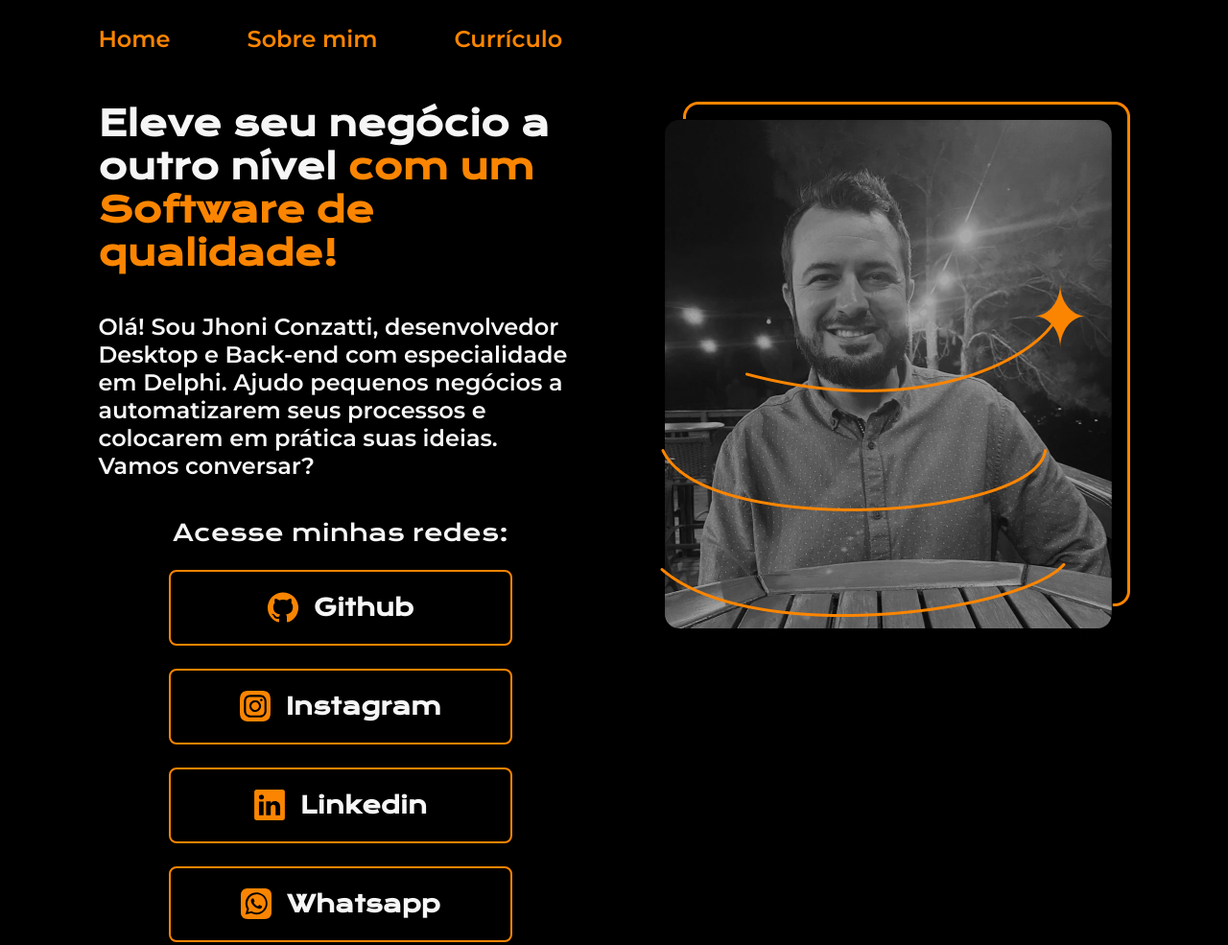
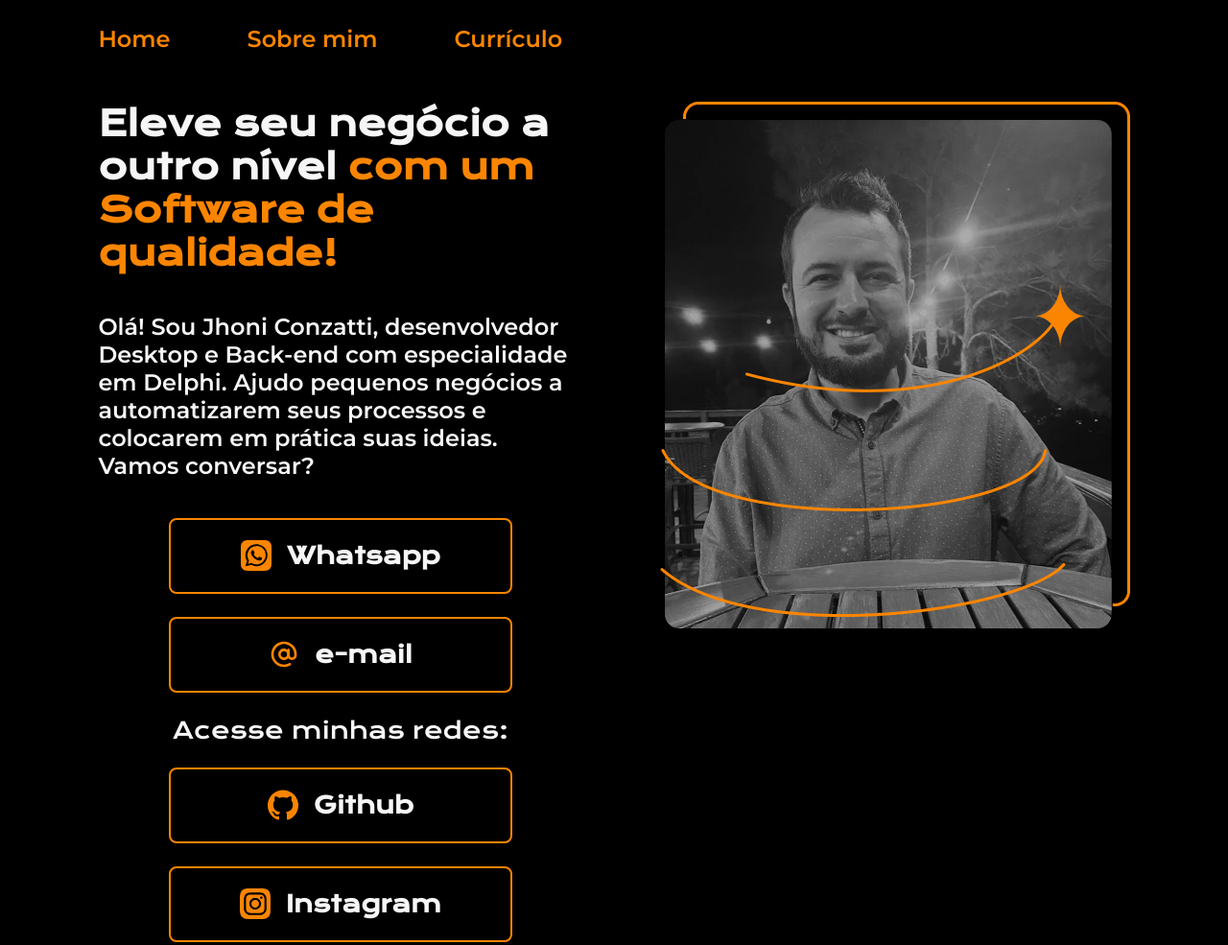
Before and after one commit to jconzatti/alura.html.css.1, a plain HTML site: page index.html in a window 1280 px wide. Shown: the top 985 px of the page at 96% size. Drawn offline with nearby package versions, Linux system fonts and the light colour scheme.

Commit message:
feat: contatos

```diff
--- a/index.html
+++ b/index.html
@@ -30,6 +30,105 @@
                     Vamos conversar?
                 </p>
                 <div class="apresentacao__conteudo__rede">
+                    <a class="apresentacao__conteudo__rede__botao"
+                        href="https://wa.me/+5547984527792?text=Ol%C3%A1!%20Eu%20vi%20sua%20p%C3%A1gina%20e%20gostaria%20de%20saber%20um%20pouco%20mais%20sobre%20o%20seu%20trabalho."
+                        target="_blank">
+                        <svg width="32" height="32" viewBox="0 0 20 20"
+                            fill="none" xmlns="http://www.w3.org/2000/svg">
+                            <path d="M20 4.55C19.9888 4.11857 19.9554 3.68801 19.9 3.26C19.8253 2.88512
+                            19.7009 2.52191 19.53 2.18C19.3513 1.8091 19.1112 1.47103 18.82 1.18C18.5261
+                            0.892204 18.1886 0.652591 17.82 0.47C17.4776 0.302444 17.1144 0.181373
+                            16.74 0.11C16.3161 0.0464994 15.8886 0.0097601 15.46 0H4.55C4.11857 0.0112364
+                            3.68801 0.0446136 3.26 0.0999999C2.88512 0.174668 2.52191 0.299103 2.18
+                            0.47C1.8091 0.648737 1.47103 0.888773 1.18 1.18C0.892204 1.47391 0.652591
+                            1.81139 0.47 2.18C0.302444 2.52236 0.181373 2.88558 0.11 3.26C0.0464994
+                            3.68393 0.0097601 4.11145 0 4.54C0 4.73 0 5 0 5.08V14.92C0 15.03 0 15.27 0
+                            15.45C0.0112364 15.8814 0.0446136 16.312 0.0999999 16.74C0.174668 17.1149
+                            0.299103 17.4781 0.47 17.82C0.648737 18.1909 0.888773 18.529 1.18
+                            18.82C1.47391 19.1078 1.81139 19.3474 2.18 19.53C2.52236 19.6976 2.88558
+                            19.8186 3.26 19.89C3.68393 19.9535 4.11145 19.9902 4.54 20H15.45C15.8814
+                            19.9888 16.312 19.9554 16.74 19.9C17.1149 19.8253 17.4781 19.7009 17.82
+                            19.53C18.1909 19.3513 18.529 19.1112 18.82 18.82C19.1078 18.5261 19.3474
+                            18.1886 19.53 17.82C19.6976 17.4776 19.8186 17.1144 19.89 16.74C19.9535
+                            16.3161 19.9902 15.8886 20 15.46C20 15.27 20 15.03 20 14.92V5.08C20 5 20
+                            4.73 20 4.55ZM10.23 17C9.02906 16.9941 7.84913 16.6845 6.8 16.1L3 17.1L4
+                            13.38C3.35511 12.2965 3.00999 11.0609 3 9.8C3.00398 8.38293 3.4272 6.99872
+                            4.21636 5.82171C5.00552 4.6447 6.12532 3.72753 7.43473 3.18572C8.74414
+                            2.6439 10.1846 2.50167 11.5747 2.77694C12.9648 3.05221 14.2423 3.73266
+                            15.2464 4.7326C16.2505 5.73255 16.9363 7.00725 17.2173 8.39619C17.4984
+                            9.78512 17.3622 11.2262 16.8258 12.5378C16.2894 13.8495 15.3769 14.9731
+                            14.2032 15.7671C13.0295 16.5612 11.647 16.9901 10.23 17ZM10.23 3.87C9.16981
+                            3.88213 8.13177 4.17498 7.22156 4.71874C6.31135 5.26249 5.56148 6.03773
+                            5.0483 6.96552C4.53512 7.89331 4.27695 8.94052 4.30008 10.0005C4.32322
+                            11.0605 4.62683 12.0955 5.18 13L5.32 13.23L4.72 15.42L7 14.8L7.22
+                            14.93C8.12957 15.4658 9.1644 15.7521 10.22 15.76C11.8113 15.76 13.3374 15.1279
+                            14.4626 14.0026C15.5879 12.8774 16.22 11.3513 16.22 9.76C16.22 8.1687 15.5879
+                            6.64258 14.4626 5.51736C13.3374 4.39214 11.8113 3.76 10.22 3.76L10.23
+                            3.87ZM13.73 12.39C13.599 12.6085 13.4236 12.797 13.2152 12.9434C13.0068
+                            13.0898 12.7699 13.1909 12.52 13.24C12.1465 13.3083 11.7621 13.2842 11.4
+                            13.17C11.0593 13.0635 10.7254 12.9366 10.4 12.79C9.16374 12.1697 8.10944
+                            11.2394 7.34 10.09C6.92188 9.55748 6.66819 8.91455 6.61 8.24C6.60405 7.95979
+                            6.65705 7.68145 6.76558 7.42305C6.87412 7.16464 7.03575 6.93192 7.24
+                            6.74C7.30016 6.67179 7.37397 6.61696 7.45665 6.57906C7.53934 6.54117 7.62905
+                            6.52105 7.72 6.52H8C8.11 6.52 8.26 6.52 8.4 6.83C8.54 7.14 8.91 8.07 8.96
+                            8.16C8.98457 8.20797 8.99739 8.2611 8.99739 8.315C8.99739 8.3689 8.98457
+                            8.42203 8.96 8.47C8.91579 8.57867 8.85508 8.67986 8.78 8.77C8.69 8.88 8.59
+                            9.01 8.51 9.09C8.43 9.17 8.33 9.27 8.43 9.45C8.70209 9.90919 9.03888 10.3268
+                            9.43 10.69C9.85593 11.0664 10.3429 11.3673 10.87 11.58C11.05 11.67 11.16
+                            11.66 11.26 11.58C11.36 11.5 11.71 11.06 11.83 10.88C11.95 10.7 12.07 10.73
+                            12.23 10.79C12.39 10.85 13.28 11.28 13.46 11.37C13.64 11.46 13.75 11.5 13.8
+                            11.58C13.8434 11.8417 13.8193 12.1102 13.73 12.36V12.39Z"
+                            fill="#FB8500"/>
+                        </svg>
+                        Whatsapp
+                    </a>
+                    <a class="apresentacao__conteudo__rede__botao"
+                        href="mailto:jhoni.conzatti@gmail.com?subject=Olá! Eu vi sua página."
+                        target="_blank">
+                        <svg width="32" height="32" viewBox="0 0 24 24"
+                            fill="none" xmlns="http://www.w3.org/2000/svg">
+                            <path d="M12 16.5C11.11 16.5 10.24 16.2361 9.49994 15.7416C8.75991 15.2471
+                                8.18314 14.5443 7.84254 13.7221C7.50195 12.8998 7.41283 11.995 7.58647
+                                11.1221C7.7601 10.2492 8.18869 9.44736 8.81802 8.81802C9.44736 8.18869
+                                10.2492 7.7601 11.1221 7.58647C11.995 7.41283 12.8998 7.50195 13.7221
+                                7.84254C14.5443 8.18314 15.2471 8.75991 15.7416 9.49994C16.2361 10.24
+                                16.5 11.11 16.5 12C16.4987 13.1931 16.0242 14.3369 15.1805 15.1805C14.3369
+                                16.0242 13.1931 16.4987 12 16.5ZM12 9.5C11.5055 9.5 11.0222 9.64662 10.6111
+                                9.92133C10.2 10.196 9.87952 10.5865 9.6903 11.0433C9.50108 11.5001 9.45158
+                                12.0028 9.54804 12.4877C9.6445 12.9727 9.8826 13.4181 10.2322
+                                13.7678C10.5819 14.1174 11.0273 14.3555 11.5123 14.452C11.9972 14.5484
+                                12.4999 14.4989 12.9567 14.3097C13.4135 14.1205 13.804 13.8001 14.0787
+                                13.3889C14.3534 12.9778 14.5 12.4945 14.5 12C14.4992 11.3372 14.2356
+                                10.7018 13.7669 10.2331C13.2982 9.76442 12.6628 9.50078 12 9.5Z"
+                                fill="#FB8500"/>
+                            <path d="M12 22C10.0222 22 8.08879 21.4135 6.4443 20.3147C4.79981 19.2159
+                                3.51809 17.6541 2.76121 15.8268C2.00433 13.9996 1.8063 11.9889 2.19215
+                                10.0491C2.578 8.10929 3.53041 6.32746 4.92894 4.92894C6.32746 3.53041
+                                8.10929 2.578 10.0491 2.19215C11.9889 1.8063 13.9996 2.00433 15.8268
+                                2.76121C17.6541 3.51809 19.2159 4.79981 20.3147 6.4443C21.4135 8.08879
+                                22 10.0222 22 12V12.75C22 13.7446 21.6049 14.6984 20.9017 15.4017C20.1984
+                                16.1049 19.2446 16.5 18.25 16.5C17.2554 16.5 16.3016 16.1049 15.5984
+                                15.4017C14.8951 14.6984 14.5 13.7446 14.5 12.75V8.5C14.5 8.23479 14.6054
+                                7.98043 14.7929 7.7929C14.9804 7.60536 15.2348 7.5 15.5 7.5C15.7652 7.5
+                                16.0196 7.60536 16.2071 7.7929C16.3946 7.98043 16.5 8.23479 16.5
+                                8.5V12.75C16.5 13.2141 16.6844 13.6593 17.0126 13.9874C17.3408 14.3156
+                                17.7859 14.5 18.25 14.5C18.7141 14.5 19.1593 14.3156 19.4874
+                                13.9874C19.8156 13.6593 20 13.2141 20 12.75V12C20 10.2389 19.4189 8.52707
+                                18.3468 7.12992C17.2747 5.73277 15.7716 4.72841 14.0705 4.27261C12.3695
+                                3.81681 10.5655 3.93505 8.93853 4.60899C7.31151 5.28292 5.95233 6.47489
+                                5.0718 8.00003C4.19126 9.52516 3.83858 11.2982 4.06845 13.0442C4.29831
+                                14.7902 5.09789 16.4116 6.34315 17.6569C7.58842 18.9021 9.20979 19.7017
+                                10.9558 19.9316C12.7018 20.1614 14.4749 19.8088 16 18.9282C16.1138 18.8625
+                                16.2394 18.8198 16.3696 18.8026C16.4999 18.7854 16.6322 18.7941 16.7592
+                                18.8281C16.8861 18.862 17.005 18.9207 17.1093 19.0007C17.2135 19.0807
+                                17.301 19.1804 17.3667 19.2942C17.4323 19.408 17.475 19.5336 17.4921
+                                19.6638C17.5092 19.7941 17.5005 19.9265 17.4664 20.0534C17.4324 20.1803
+                                17.3737 20.2992 17.2936 20.4034C17.2136 20.5076 17.1138 20.595 17
+                                20.6606C15.4794 21.5373 13.7552 21.9991 12 22Z"
+                            fill="#FB8500"/>
+                        </svg>
+                        e-mail
+                    </a>
                     <h2 class="apresentacao__conteudo__rede__titulo" >Acesse minhas redes:</h2>
                     <a class="apresentacao__conteudo__rede__botao"
                         href="https://github.com/jconzatti"
@@ -171,58 +270,6 @@
                         </svg>
                         Linkedin
                     </a>
-                    <a class="apresentacao__conteudo__rede__botao"
-                        href="https://wa.me/+5547984527792?text=Ol%C3%A1!%20Eu%20vi%20sua%20p%C3%A1gina%20e%20gostaria%20de%20saber%20um%20pouco%20mais%20sobre%20o%20seu%20trabalho."
-                        target="_blank">
-                        <svg width="32" height="32" viewBox="0 0 20 20"
-                            fill="none" xmlns="http://www.w3.org/2000/svg">
-                            <path d="M20 4.55C19.9888 4.11857 19.9554 3.68801 19.9 3.26C19.8253 2.88512
-                            19.7009 2.52191 19.53 2.18C19.3513 1.8091 19.1112 1.47103 18.82 1.18C18.5261
-                            0.892204 18.1886 0.652591 17.82 0.47C17.4776 0.302444 17.1144 0.181373
-                            16.74 0.11C16.3161 0.0464994 15.8886 0.0097601 15.46 0H4.55C4.11857 0.0112364
-                            3.68801 0.0446136 3.26 0.0999999C2.88512 0.174668 2.52191 0.299103 2.18
-                            0.47C1.8091 0.648737 1.47103 0.888773 1.18 1.18C0.892204 1.47391 0.652591
-                            1.81139 0.47 2.18C0.302444 2.52236 0.181373 2.88558 0.11 3.26C0.0464994
-                            3.68393 0.0097601 4.11145 0 4.54C0 4.73 0 5 0 5.08V14.92C0 15.03 0 15.27 0
-                            15.45C0.0112364 15.8814 0.0446136 16.312 0.0999999 16.74C0.174668 17.1149
-                            0.299103 17.4781 0.47 17.82C0.648737 18.1909 0.888773 18.529 1.18
-                            18.82C1.47391 19.1078 1.81139 19.3474 2.18 19.53C2.52236 19.6976 2.88558
-                            19.8186 3.26 19.89C3.68393 19.9535 4.11145 19.9902 4.54 20H15.45C15.8814
-                            19.9888 16.312 19.9554 16.74 19.9C17.1149 19.8253 17.4781 19.7009 17.82
-                            19.53C18.1909 19.3513 18.529 19.1112 18.82 18.82C19.1078 18.5261 19.3474
-                            18.1886 19.53 17.82C19.6976 17.4776 19.8186 17.1144 19.89 16.74C19.9535
-                            16.3161 19.9902 15.8886 20 15.46C20 15.27 20 15.03 20 14.92V5.08C20 5 20
-                            4.73 20 4.55ZM10.23 17C9.02906 16.9941 7.84913 16.6845 6.8 16.1L3 17.1L4
-                            13.38C3.35511 12.2965 3.00999 11.0609 3 9.8C3.00398 8.38293 3.4272 6.99872
-                            4.21636 5.82171C5.00552 4.6447 6.12532 3.72753 7.43473 3.18572C8.74414
-                            2.6439 10.1846 2.50167 11.5747 2.77694C12.9648 3.05221 14.2423 3.73266
-                            15.2464 4.7326C16.2505 5.73255 16.9363 7.00725 17.2173 8.39619C17.4984
-                            9.78512 17.3622 11.2262 16.8258 12.5378C16.2894 13.8495 15.3769 14.9731
-                            14.2032 15.7671C13.0295 16.5612 11.647 16.9901 10.23 17ZM10.23 3.87C9.16981
-                            3.88213 8.13177 4.17498 7.22156 4.71874C6.31135 5.26249 5.56148 6.03773
-                            5.0483 6.96552C4.53512 7.89331 4.27695 8.94052 4.30008 10.0005C4.32322
-                            11.0605 4.62683 12.0955 5.18 13L5.32 13.23L4.72 15.42L7 14.8L7.22
-                            14.93C8.12957 15.4658 9.1644 15.7521 10.22 15.76C11.8113 15.76 13.3374 15.1279
-                            14.4626 14.0026C15.5879 12.8774 16.22 11.3513 16.22 9.76C16.22 8.1687 15.5879
-                            6.64258 14.4626 5.51736C13.3374 4.39214 11.8113 3.76 10.22 3.76L10.23
-                            3.87ZM13.73 12.39C13.599 12.6085 13.4236 12.797 13.2152 12.9434C13.0068
-                            13.0898 12.7699 13.1909 12.52 13.24C12.1465 13.3083 11.7621 13.2842 11.4
-                            13.17C11.0593 13.0635 10.7254 12.9366 10.4 12.79C9.16374 12.1697 8.10944
-                            11.2394 7.34 10.09C6.92188 9.55748 6.66819 8.91455 6.61 8.24C6.60405 7.95979
-                            6.65705 7.68145 6.76558 7.42305C6.87412 7.16464 7.03575 6.93192 7.24
-                            6.74C7.30016 6.67179 7.37397 6.61696 7.45665 6.57906C7.53934 6.54117 7.62905
-                            6.52105 7.72 6.52H8C8.11 6.52 8.26 6.52 8.4 6.83C8.54 7.14 8.91 8.07 8.96
-                            8.16C8.98457 8.20797 8.99739 8.2611 8.99739 8.315C8.99739 8.3689 8.98457
-                            8.42203 8.96 8.47C8.91579 8.57867 8.85508 8.67986 8.78 8.77C8.69 8.88 8.59
-                            9.01 8.51 9.09C8.43 9.17 8.33 9.27 8.43 9.45C8.70209 9.90919 9.03888 10.3268
-                            9.43 10.69C9.85593 11.0664 10.3429 11.3673 10.87 11.58C11.05 11.67 11.16
-                            11.66 11.26 11.58C11.36 11.5 11.71 11.06 11.83 10.88C11.95 10.7 12.07 10.73
-                            12.23 10.79C12.39 10.85 13.28 11.28 13.46 11.37C13.64 11.46 13.75 11.5 13.8
-                            11.58C13.8434 11.8417 13.8193 12.1102 13.73 12.36V12.39Z"
-                            fill="#FB8500"/>
-                        </svg>
-                        Whatsapp
-                    </a>
                 </div>
             </section>
             <img class="apresentacao__imagem" src="./assets/minha-foto.png" alt="Foto de Jhoni Conzatti">
```
